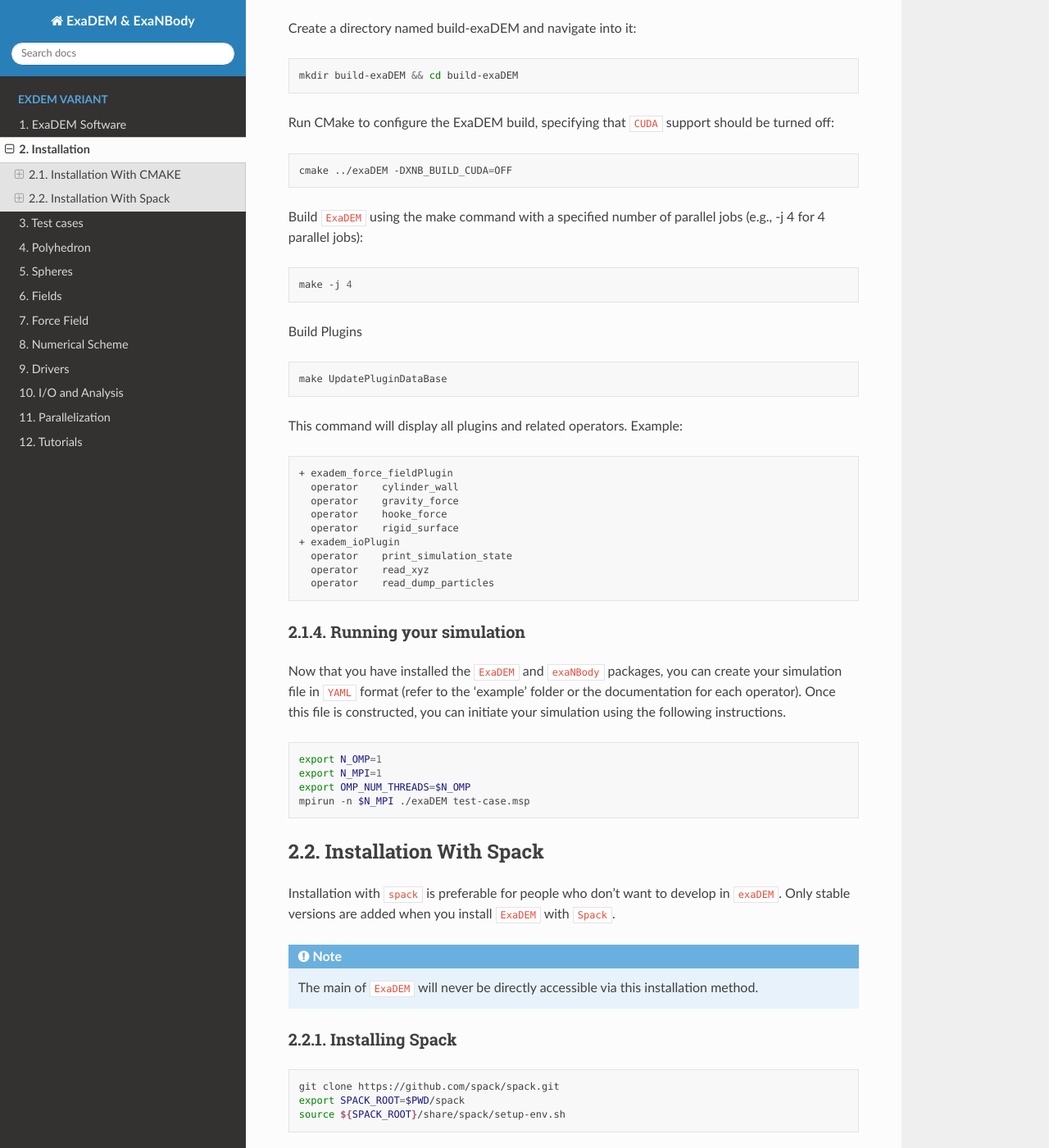
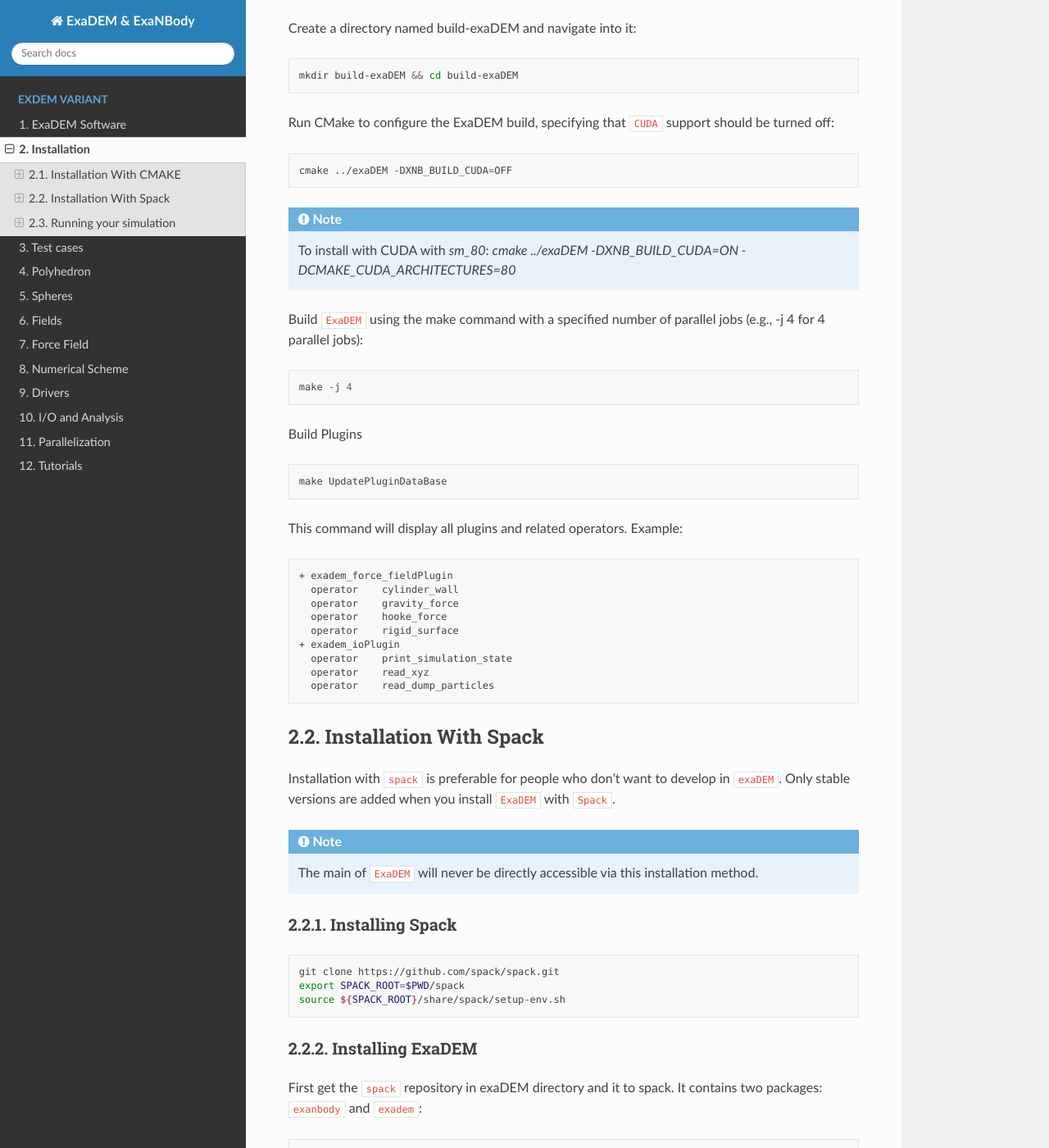
Before and after one commit to Collab4exaNBody/doc_exaDEM, a Sphinx documentation site: the page built from docs/source/project_exaDEM/Installation.rst, in a window 1280 px wide and 1400 px high, scrolled down 993 px. Shown: the whole window at 82% size. Built offline with Sphinx 7.4.7 and the Read the Docs theme 2.0.0, drawn with Linux system fonts in a browser that asks for light colours; some of the changed text lies outside the part shown.

Commit message:
update the exadem installation guide

```diff
--- a/docs/source/project_exaDEM/Installation.rst
+++ b/docs/source/project_exaDEM/Installation.rst
@@ -53,6 +53,11 @@
 
    cmake ../exaDEM -DXNB_BUILD_CUDA=OFF
 
+
+.. note::
+
+  To install with CUDA with `sm_80`: `cmake ../exaDEM -DXNB_BUILD_CUDA=ON -DCMAKE_CUDA_ARCHITECTURES=80`
+
 Build ``ExaDEM`` using the make command with a specified number of parallel jobs (e.g., -j 4 for 4 parallel jobs):
 
 .. code-block:: bash
@@ -79,17 +84,6 @@
    operator    read_xyz
    operator    read_dump_particles
 
-Running your simulation
------------------------
-
-Now that you have installed the ``ExaDEM`` and ``exaNBody`` packages, you can create your simulation file in ``YAML`` format (refer to the 'example' folder or the documentation for each operator). Once this file is constructed, you can initiate your simulation using the following instructions.
-
-.. code-block:: bash
-
-   export N_OMP=1
-   export N_MPI=1
-   export OMP_NUM_THREADS=$N_OMP
-   mpirun -n $N_MPI ./exaDEM test-case.msp
 
 
 Installation With Spack
@@ -131,7 +125,27 @@
 
   spack install exadem
 
-Finally the ``ExaDEM`` executable has been created in the spack directory. You can run your simulation with your input file (*your_input_file.msp*) such as:
+
+
+Running your simulation
+^^^^^^^^^^^^^^^^^^^^^^^
+
+CMake
+-----
+
+Now that you have installed the ``ExaDEM`` and ``exaNBody`` packages, you can create your simulation file in ``YAML`` format (refer to the 'example' folder or the documentation for each operator). Once this file is constructed, you can initiate your simulation using the following instructions.
+
+.. code-block:: bash
+
+   export N_OMP=1
+   export N_MPI=1
+   export OMP_NUM_THREADS=$N_OMP
+   mpirun -n $N_MPI ./exaDEM test-case.msp
+
+Spack
+-----
+
+The ``ExaDEM`` executable has been created in the spack directory. You can run your simulation with your input file (*your_input_file.msp*) such as:
 
 .. code-block:: bash
 
```
